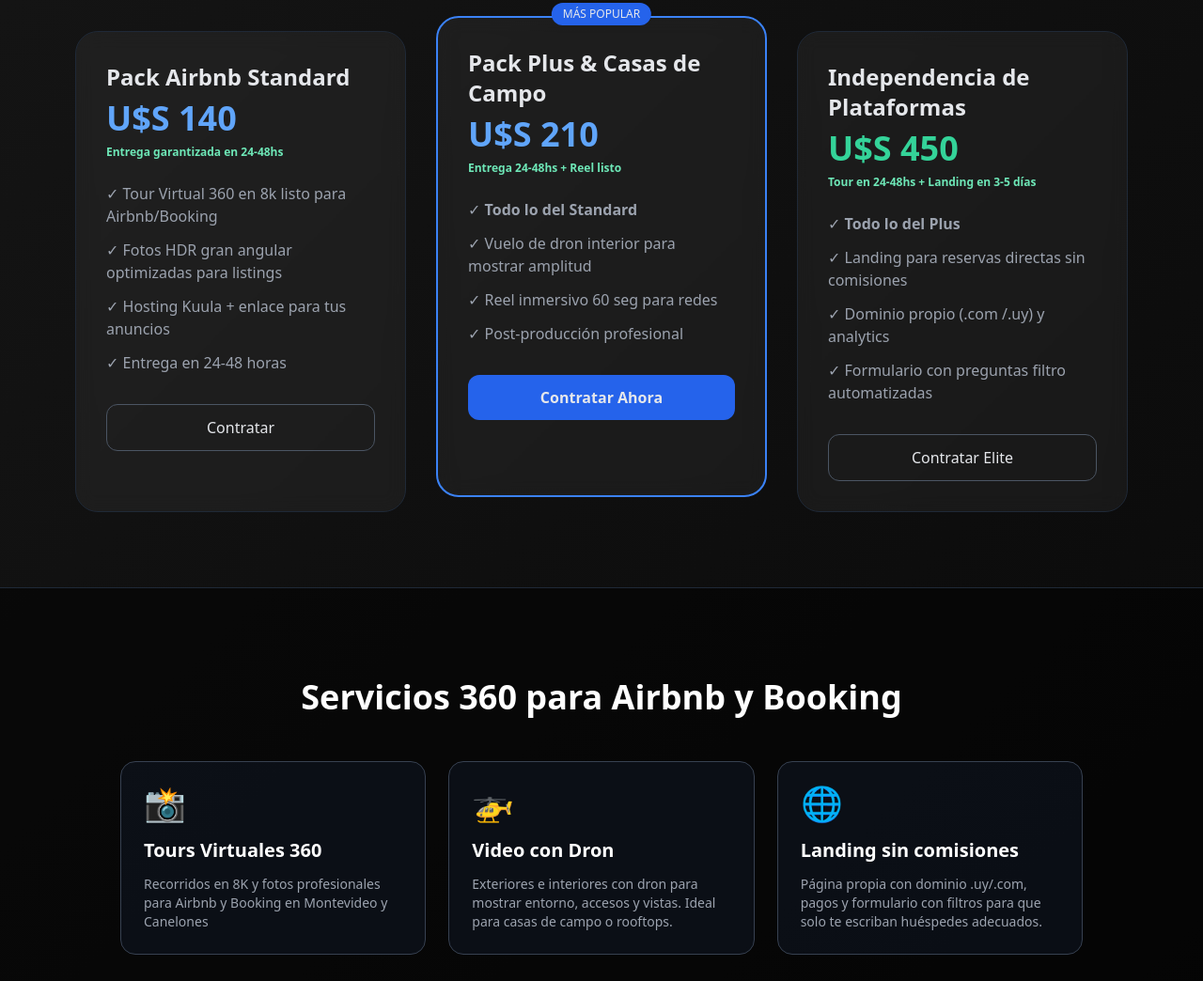
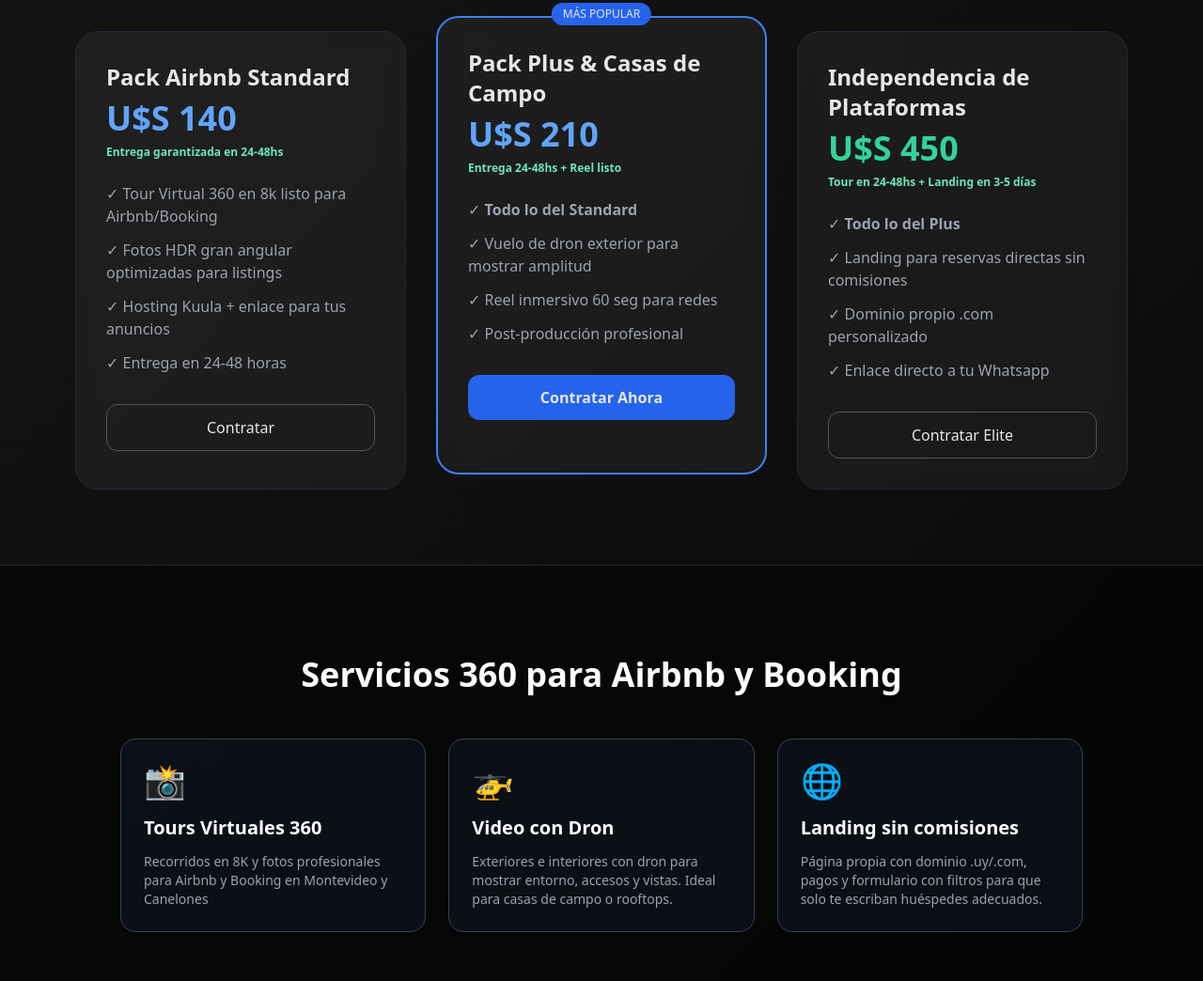
Before and after one commit to jperezpro/tourvirtual360, a website: page index.html in a window 1280 px wide. Shown: the part 1334-2378 px from the top of the page at 94% size. Drawn offline with Linux system fonts and the light colour scheme.

Commit message:
update: Refine pack descriptions - exterior drone, .com domain, WhatsApp link

```diff
--- a/index.html
+++ b/index.html
@@ -296,7 +296,7 @@
                 <div class="text-xs font-semibold text-emerald-300 mb-6">Entrega 24-48hs + Reel listo</div>
                 <ul class="space-y-3 mb-8 text-gray-400">
                     <li>✓ <b>Todo lo del Standard</b></li>
-                    <li>✓ Vuelo de dron interior para mostrar amplitud</li>
+                    <li>✓ Vuelo de dron exterior para mostrar amplitud</li>
                     <li>✓ Reel inmersivo 60 seg para redes</li>
                     <li>✓ Post-producción profesional</li>
                 </ul>
@@ -310,8 +310,8 @@
                 <ul class="space-y-3 mb-8 text-gray-400">
                     <li>✓ <b>Todo lo del Plus</b></li>
                     <li>✓ Landing para reservas directas sin comisiones</li>
-                    <li>✓ Dominio propio (.com /.uy) y analytics</li>
-                    <li>✓ Formulario con preguntas filtro automatizadas</li>
+                    <li>✓ Dominio propio .com personalizado</li>
+                    <li>✓ Enlace directo a tu Whatsapp</li>
                 </ul>
                 <button id="cta-pack-independencia" onclick="contactarWhatsApp('Independencia de Plataformas')" class="w-full py-3 rounded-xl border border-gray-600 hover:bg-gray-800 transition gtm-cta" title="Contratar paquete Independencia de Plataformas" aria-label="Contratar Independencia de Plataformas - Landing para reservas directas">Contratar Elite</button>
             </div>
```
